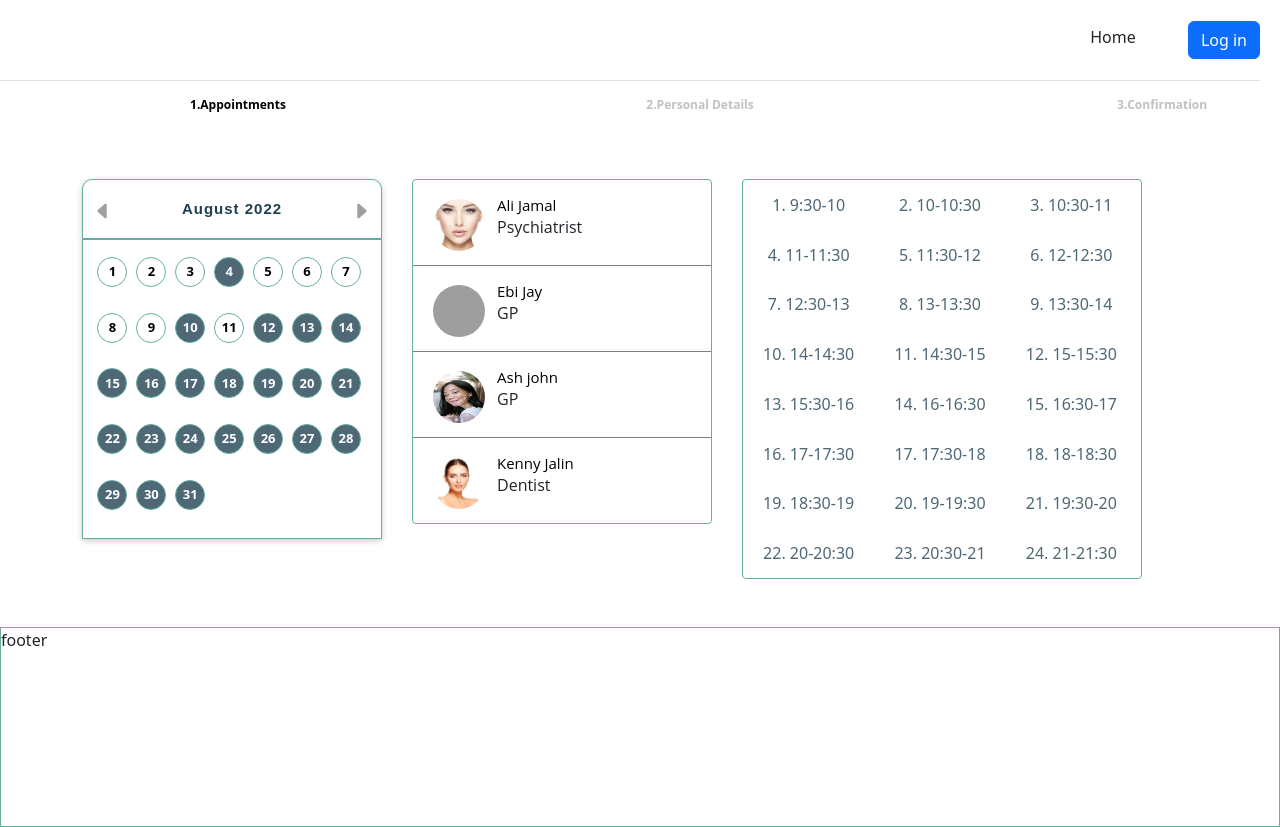
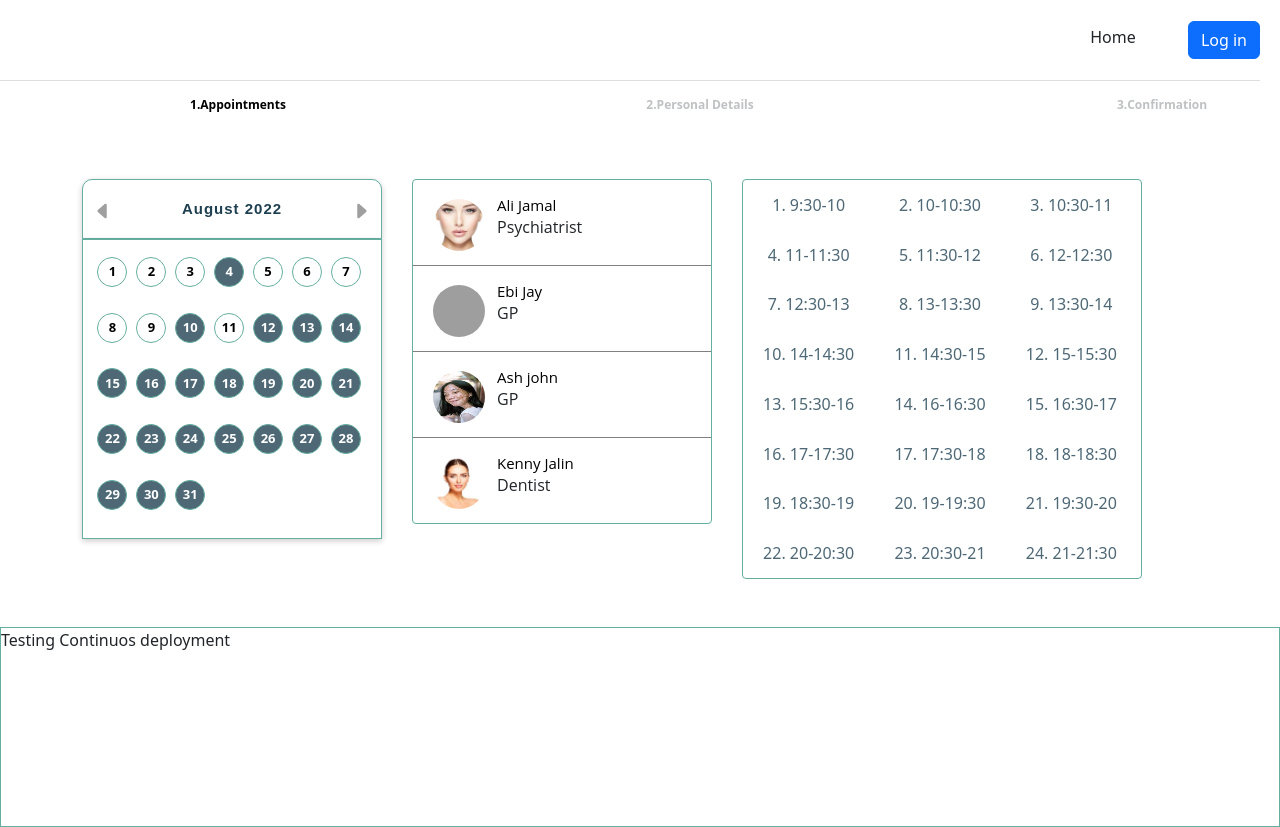
Before and after one commit to RezaRadfarDeveloper/calendar, a Vue app: page / in a window 1280 px wide. Shown: the top 827 px of the page. Built offline with nearby package versions, Linux system fonts and the light colour scheme; grey boxes are pictures that could not be loaded.

Commit message:
Updates the Footer component

```diff
--- a/src/components/Footer.vue
+++ b/src/components/Footer.vue
@@ -1,5 +1,5 @@
 <template>
-  <div class="footer">footer</div>
+  <div class="footer">Testing Continuos deployment</div>
 </template>
 
 <script></script>
```
